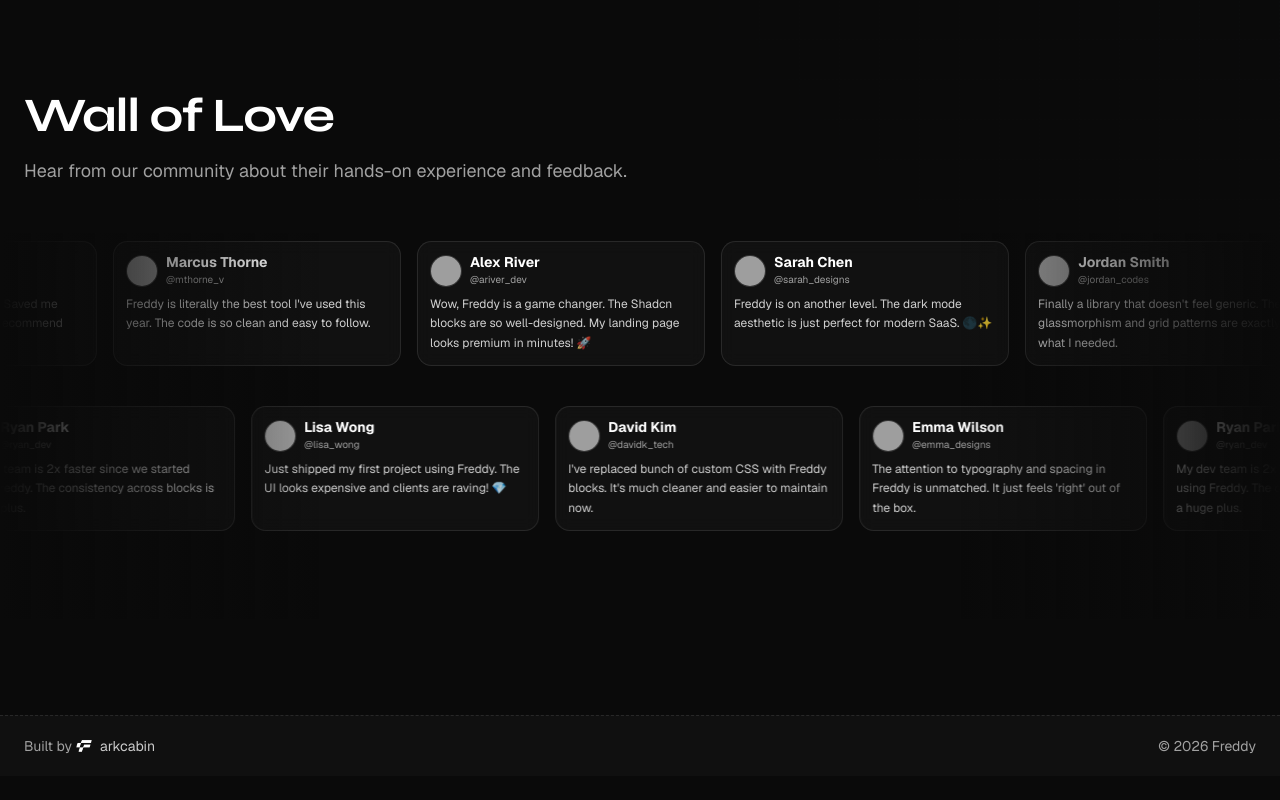
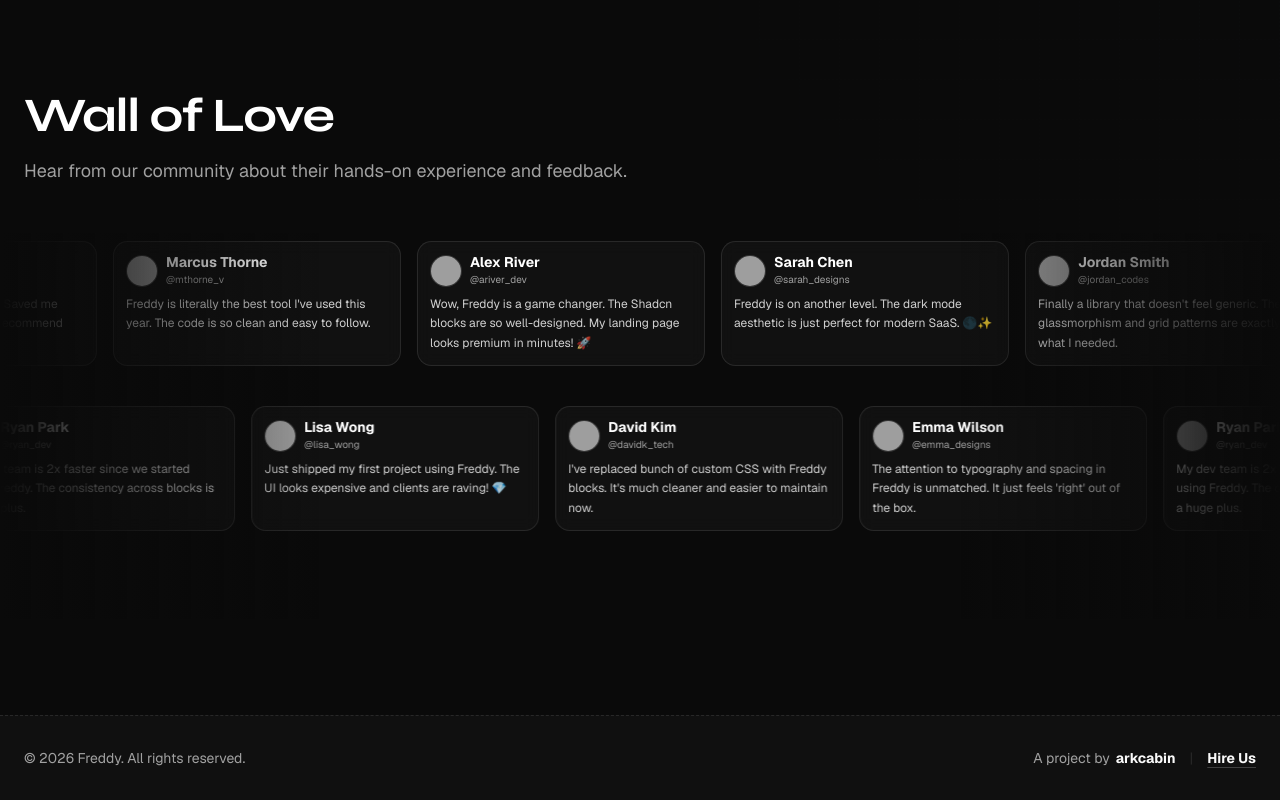
Before and after one commit to arkcabin/freddy-ui, a Next.js app: page / in a window 1280 px wide. Shown: the part 2457-3257 px from the top of the page. Before the commit the page ends 3233 px from the top, so only its background shows below. Built offline with nearby package versions, Linux system fonts and the light colour scheme; grey boxes are pictures that could not be loaded.

Commit message:
feat: add SiteFooter component with copyright and social links

```diff
--- a/components/footer/index.tsx
+++ b/components/footer/index.tsx
@@ -1,27 +1,33 @@
 import Link from "next/link";
-import { LogoIcon } from "@/components/logo";
-import { MY_HANDLE, SITE_NAME } from "@/config/site";
+import { MY_HANDLE, SITE_NAME, siteConfig } from "@/config/site";
 
 export function SiteFooter() {
   return (
     <footer className="border-t border-dashed bg-card dark:bg-card/50">
-      <div className="cpx container flex items-center justify-between py-5 text-xs md:text-sm">
-        <p className="flex items-center gap-1 text-muted-foreground">
-          <span>Built by</span>
+      <div className="cpx container flex flex-col items-center justify-between gap-4 py-8 text-xs sm:flex-row md:text-sm">
+        <p className="text-muted-foreground text-center sm:text-left">
+          &copy; {new Date().getFullYear()} {SITE_NAME}. All rights reserved.
+        </p>
+        <div className="flex items-center gap-1.5 text-muted-foreground">
+          <span>A project by</span>
           <Link
-            aria-label="x/twitter"
-            className="flex items-center gap-2 text-foreground/80 hover:text-foreground hover:underline"
-            href={`https://x.com/${MY_HANDLE}`}
+            className="font-bold text-foreground transition-colors hover:text-foreground/80"
+            href={siteConfig.links.twitter}
+            target="_blank"
             rel="noreferrer"
+          >
+            {MY_HANDLE}
+          </Link>
+          <span className="mx-2 text-border">|</span>
+          <Link
+            className="font-bold text-foreground transition-colors hover:text-foreground/80 underline decoration-white/20 underline-offset-4"
+            href="https://arkcabin.com/contact"
             target="_blank"
+            rel="noreferrer"
           >
-            <LogoIcon className="size-4" />
-            arkcabin
+            Hire Us
           </Link>
-        </p>
-        <p className="text-muted-foreground">
-          &copy; {new Date().getFullYear()} {SITE_NAME}
-        </p>
+        </div>
       </div>
     </footer>
   );
```
